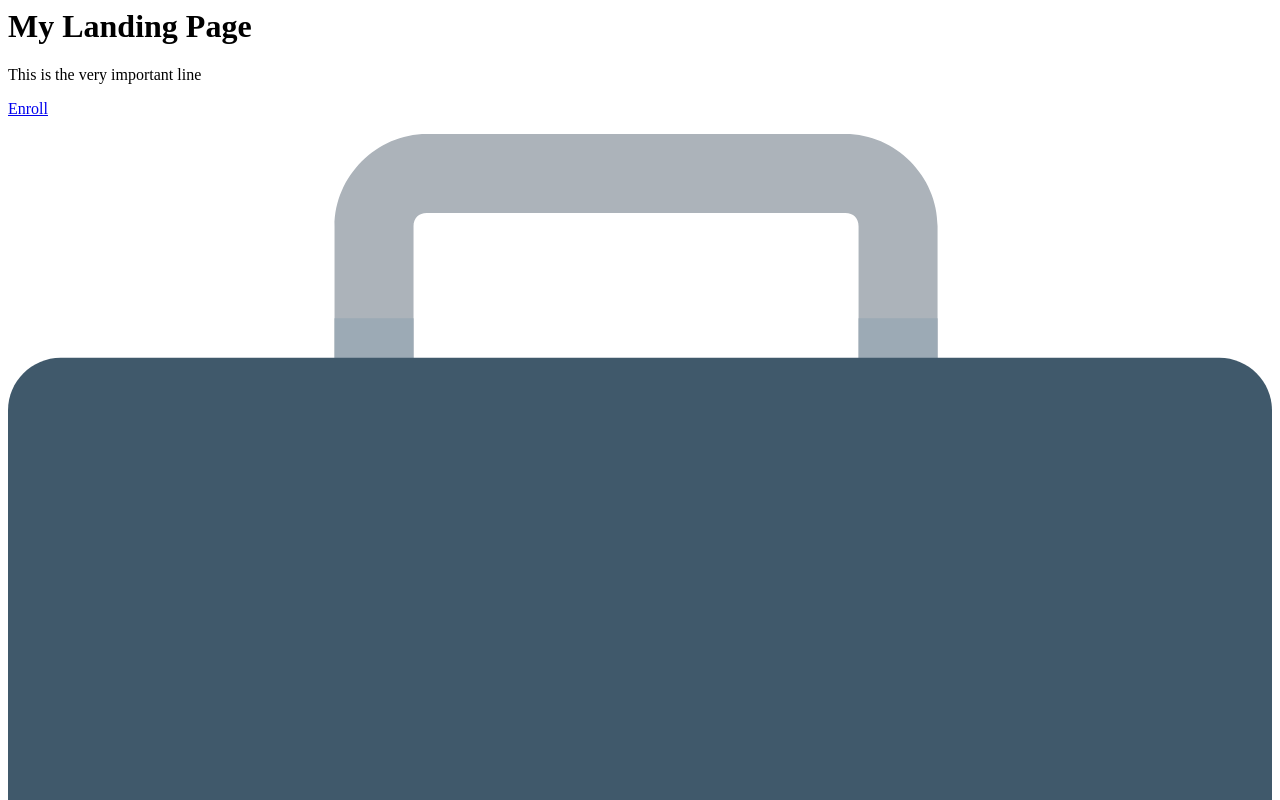
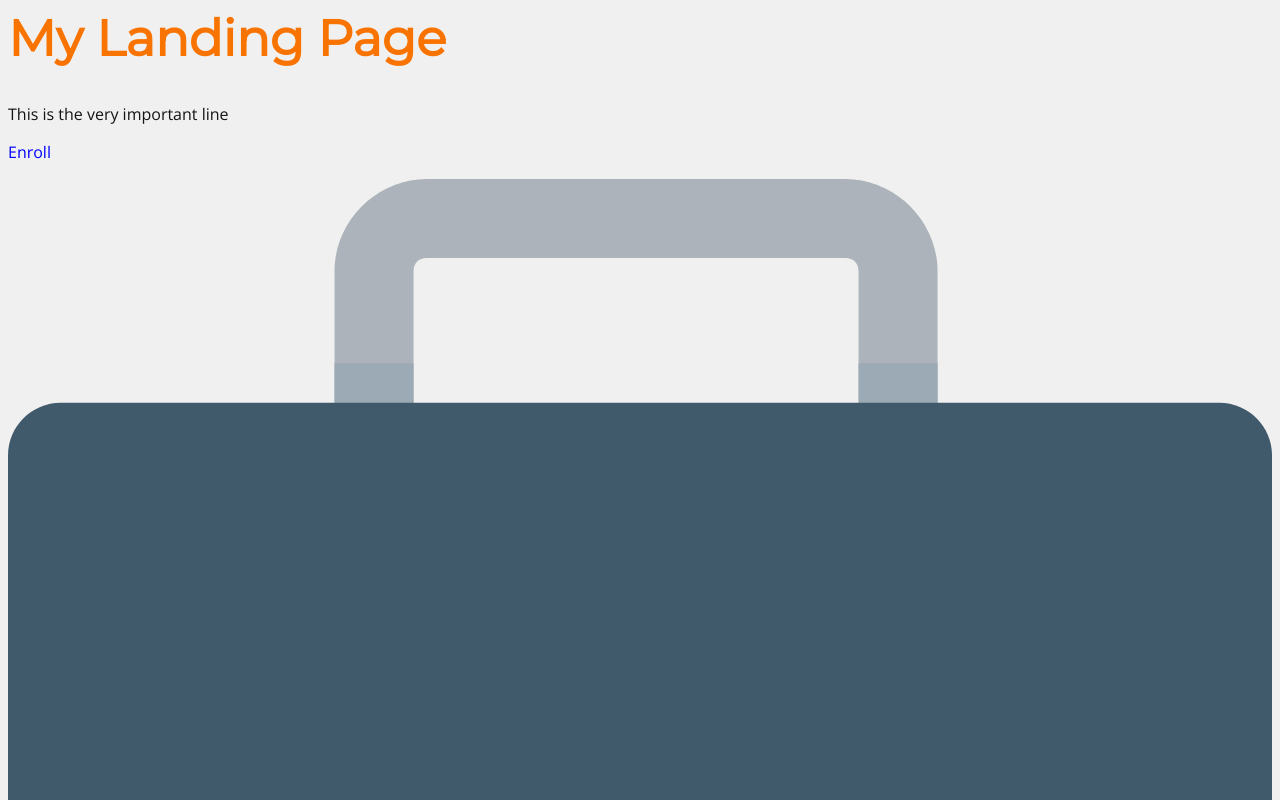
Before and after one commit to DarushDev/landing-page, a plain HTML site: page playground.html in a window 1280 px wide. Shown: the top 800 px of the page. Drawn offline with nearby package versions, Linux system fonts and the light colour scheme.

Commit message:
Add font styles

```diff
--- a/playground.html
+++ b/playground.html
@@ -1,8 +1,8 @@
 <html>
 	<head>
 		<title>Landing Page</title>
-		<style rel="stylesheet" href="styles.css"></style>
-	</head>
+        <link href="https://fonts.googleapis.com/css?family=Montserrat|Open+Sans:300,400,700" rel="stylesheet">
+		<link rel="stylesheet" type="text/css" href="style.css">
 	<body>
 		<h1>My Landing Page</h1>
 		<p>This is the very important line</p>
--- a/style.css
+++ b/style.css
@@ -1,17 +1,22 @@
 body {
     background: rgb(240, 240, 240);
     color: rgb(20, 20, 20);
-    font-family: Helvetica;
+    font-family: 'Open Sans', sans-serif;
 }
 h1 {
-    font-family: Courier;
+    font-family: 'Montserrat', sans-serif;
     font-size: 50px;
-    color: red;
+    color: #F97300;
 }
 h2{
+    font-family: 'Montserrat', sans-serif;
     font-size: 18px;
 }
 a {
     text-decoration: none;
     color: blue;
 }
+a:hover {
+    text-decoration: none;
+    color: green;
+}
```
